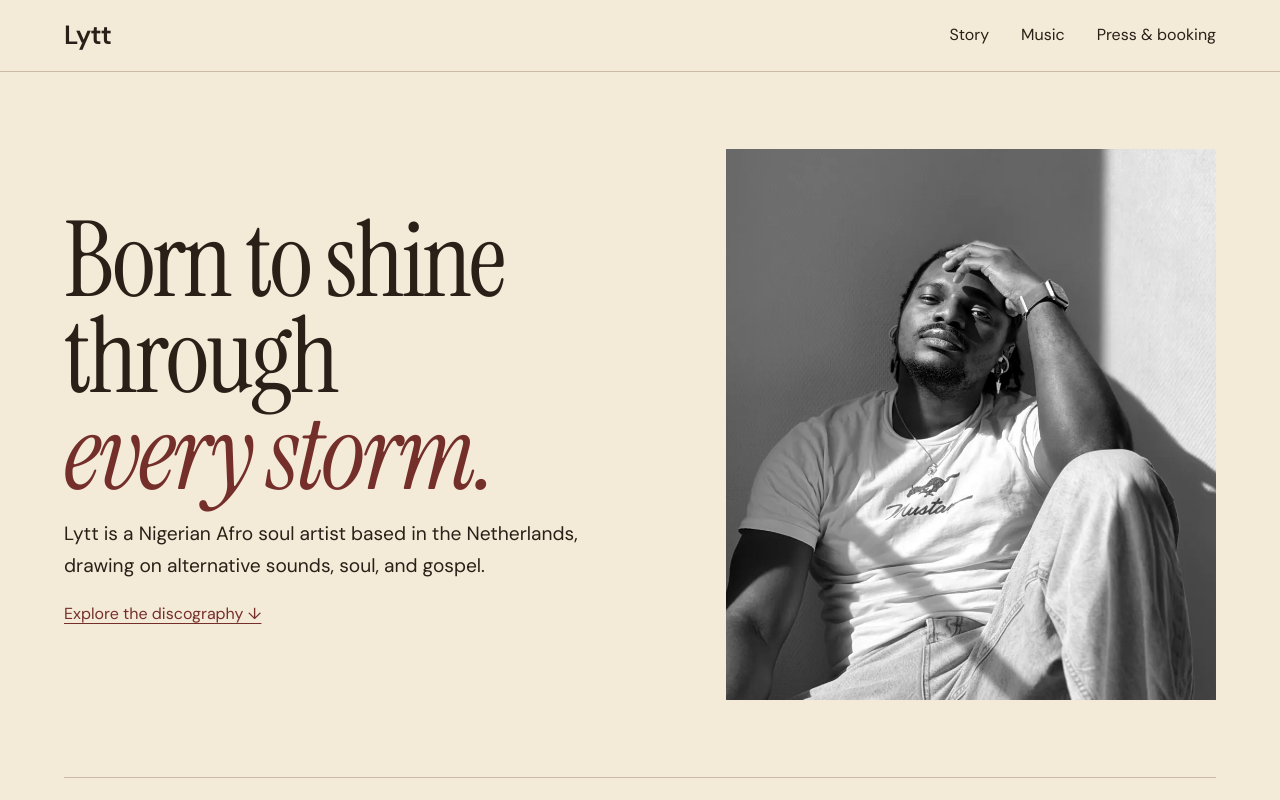
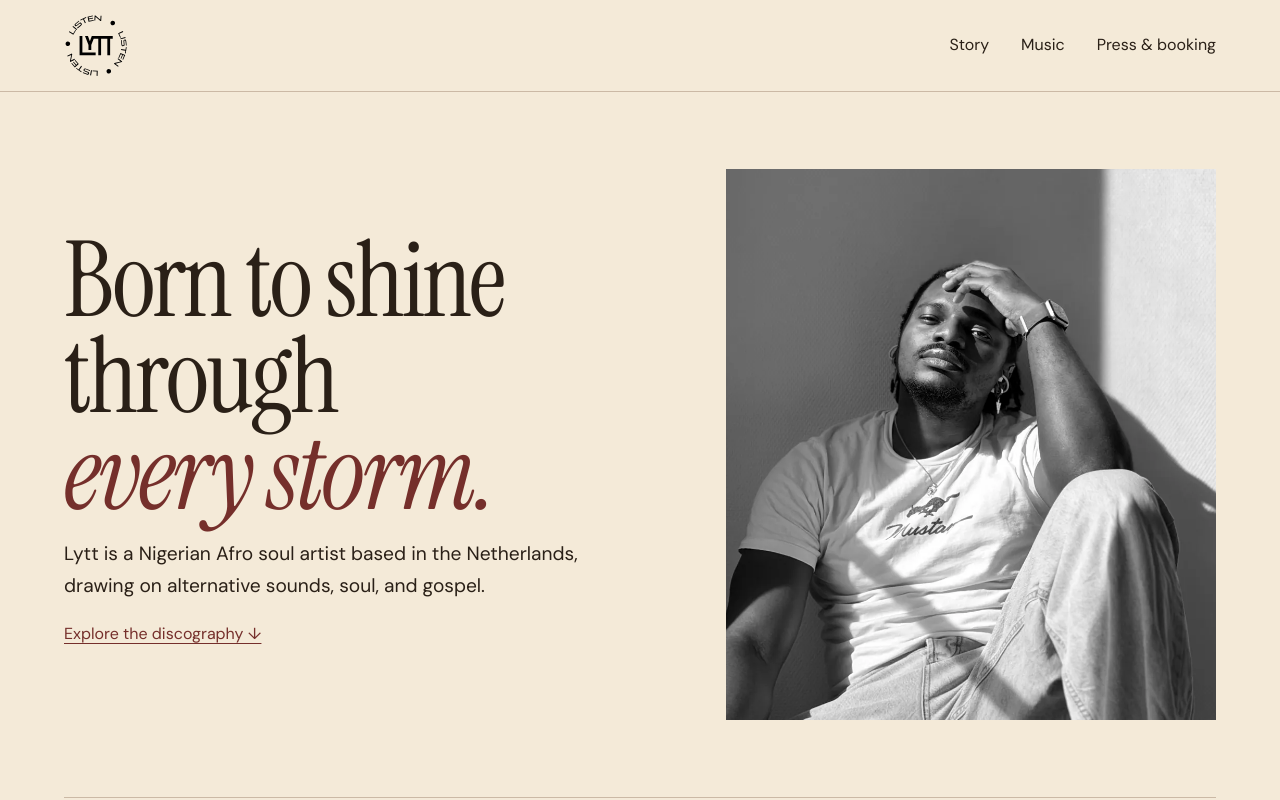
Before and after one commit to heylytt/EPK, a plain HTML site: page index.html in a window 1280 px wide. Shown: the top 800 px of the page. Drawn offline with Linux system fonts and the light colour scheme.

Commit message:
Use the black Listen logo in the homepage header

```diff
--- a/index.html
+++ b/index.html
@@ -30,7 +30,7 @@
 a{color:var(--accent);text-underline-offset:.24em}a:focus-visible,summary:focus-visible{outline:2px solid var(--accent);outline-offset:4px}img{width:100%;height:auto;display:block}
 .skip-link{position:absolute;left:1rem;top:1rem;transform:translateY(-180%);background:var(--paper);padding:.5rem;z-index:2}.skip-link:focus{transform:none}
 .site-header{border-bottom:1px solid var(--line);display:flex;justify-content:space-between;align-items:center;flex-wrap:wrap;gap:0 1rem;padding:.85rem max(1rem,calc((100% - 72rem)/2))}
-.wordmark{font:600 1.65rem/1.1 "DM Sans",system-ui,sans-serif;letter-spacing:-.035em;color:var(--ink);text-decoration:none}
+.wordmark{display:block;position:relative;width:4rem;height:4rem;overflow:hidden}.wordmark img{position:absolute;width:6.3rem;max-width:none;left:50%;top:50%;transform:translate(-50%,-50%)}
 nav{display:flex;flex-wrap:wrap;gap:0 clamp(.8rem,3vw,2rem)}nav a{display:inline-flex;align-items:center;min-height:44px;color:var(--ink);text-decoration:none}nav a:hover{text-decoration:underline}
 .spread,.page-section,footer{width:min(100% - 2rem,72rem);margin-inline:auto}
 .spread{display:grid;grid-template-columns:1.1fr .9fr;align-items:center;gap:clamp(1.5rem,5vw,5rem);padding-block:clamp(2rem,6vw,6rem)}
@@ -88,7 +88,7 @@ footer{border-top:1px solid var(--line);display:flex;flex-wrap:wrap;justify-cont
 <body>
 <a class="skip-link" href="#main">Skip to main content</a>
 <header class="site-header">
-  <a class="wordmark" href="/">Lytt</a>
+  <a class="wordmark" href="/" aria-label="Lytt home"><img src="/assets/images/lytt-listen-black.svg" width="1080" height="1080" alt="Lytt Listen"></a>
   <nav aria-label="Page sections"><a href="#about">Story</a><a href="#music">Music</a><a href="#contact">Press &amp; booking</a></nav>
 </header>
 <main id="main">
```
